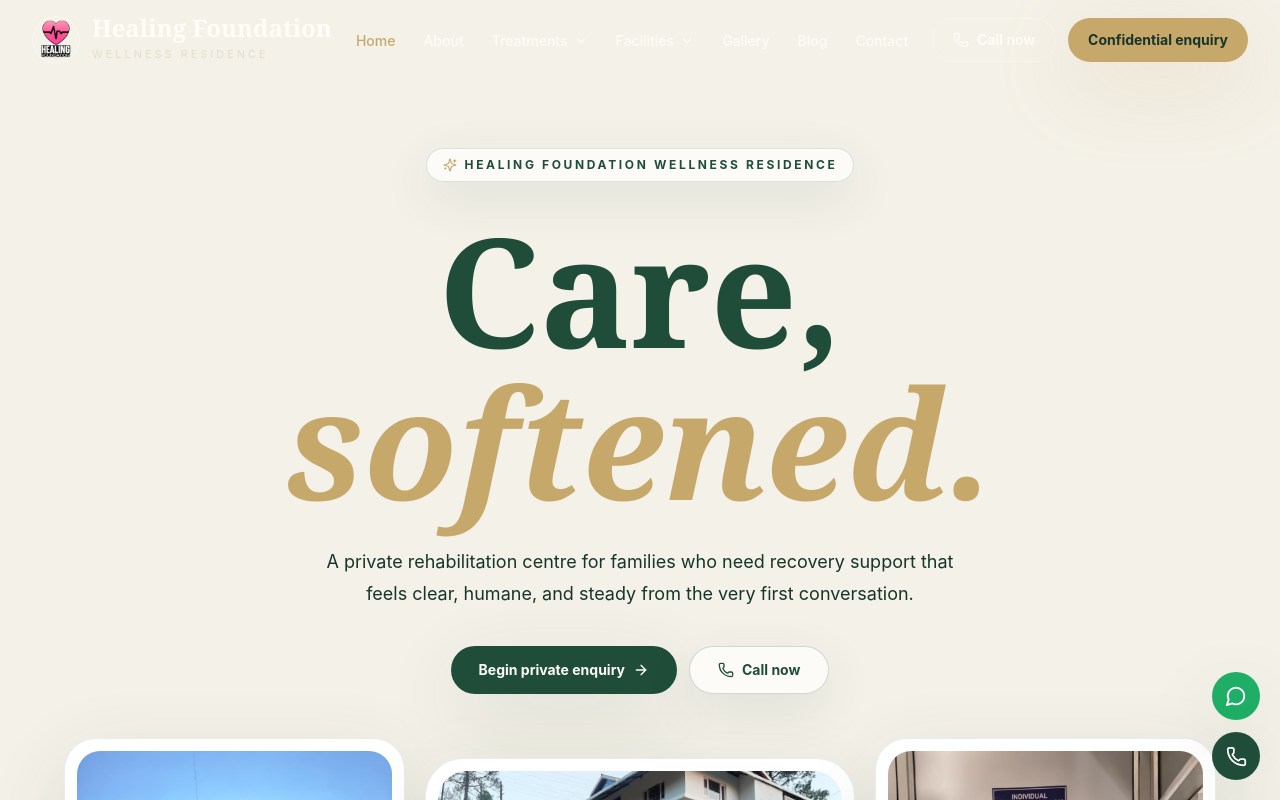
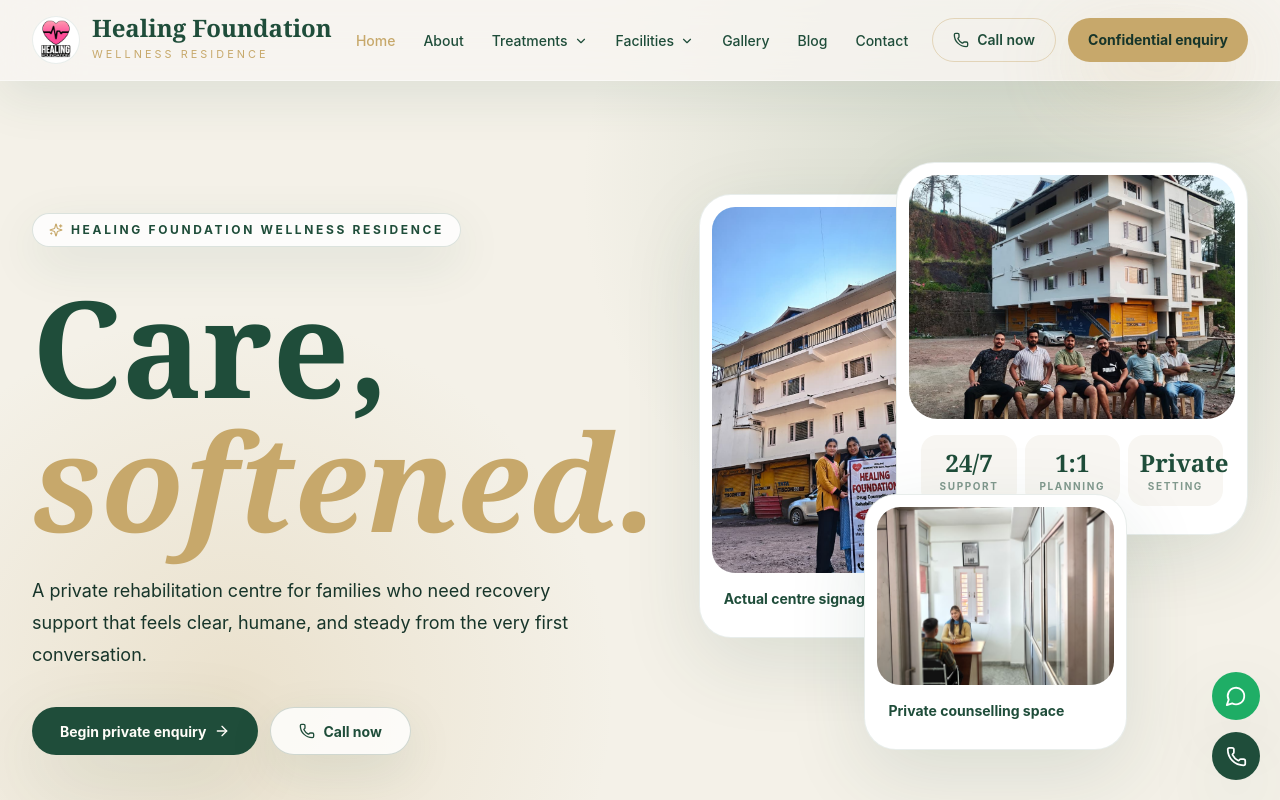
Before and after one commit to xdesignatorx/healing-foundation, a Next.js app: page / in a window 1280 px wide. Shown: the top 800 px of the page. Built offline with nearby package versions, Linux system fonts and the light colour scheme.

Commit message:
Improve Daylight inspired homepage hero

```diff
--- a/app/page.tsx
+++ b/app/page.tsx
@@ -80,28 +80,29 @@
 
   return (
     <>
-      <section className="relative overflow-hidden bg-[#F4F1E8] pt-24 text-ink">
-        <div className="container-pad min-h-screen py-10">
-          <FloatIn className="mx-auto max-w-5xl text-center">
-            <div className="inline-flex items-center gap-2 rounded-full border border-forest/15 bg-white/70 px-4 py-2 text-xs font-bold uppercase tracking-[0.22em] text-forest shadow-card">
+      <section className="relative isolate overflow-hidden bg-[#F4F1E8] pt-24 text-ink">
+        <div className="absolute inset-0 -z-10 bg-[radial-gradient(circle_at_78%_22%,rgba(169,184,164,0.42),transparent_26rem),radial-gradient(circle_at_18%_82%,rgba(199,168,107,0.22),transparent_24rem)]" />
+        <div className="container-pad grid min-h-[calc(100vh-3rem)] gap-10 py-12 lg:grid-cols-[0.88fr_1.12fr] lg:items-center">
+          <FloatIn>
+            <div className="inline-flex items-center gap-2 rounded-full border border-forest/15 bg-white/80 px-4 py-2 text-xs font-bold uppercase tracking-[0.22em] text-forest shadow-card">
               <Sparkles size={14} className="text-gold" />
               Healing Foundation Wellness Residence
             </div>
-            <h1 className="mx-auto mt-8 max-w-5xl font-serif text-6xl font-semibold leading-[0.9] text-forest sm:text-8xl lg:text-[9.5rem]">
+            <h1 className="mt-8 max-w-3xl font-serif text-6xl font-semibold leading-[0.86] text-forest sm:text-8xl lg:text-[8.4rem]">
               Care,
               <span className="block italic text-gold">softened.</span>
             </h1>
-            <p className="mx-auto mt-7 max-w-2xl text-lg leading-8 text-forest/72">
+            <p className="mt-7 max-w-xl text-lg leading-8 text-forest/72">
               A private rehabilitation centre for families who need recovery support that feels clear, humane, and steady from the very first conversation.
             </p>
-            <div className="mt-9 flex flex-col justify-center gap-3 sm:flex-row">
+            <div className="mt-9 flex flex-col gap-3 sm:flex-row">
               <Link href="/contact" className="forest-button">
                 Begin private enquiry
                 <ArrowRight className="ml-2 h-4 w-4" />
               </Link>
               <a
                 href={siteConfig.phoneHref}
-                className="inline-flex h-12 items-center justify-center gap-2 rounded-full border border-forest/20 bg-white/70 px-7 text-sm font-bold text-forest shadow-card transition hover:-translate-y-0.5 hover:border-gold"
+                className="inline-flex h-12 items-center justify-center gap-2 rounded-full border border-forest/20 bg-white/80 px-7 text-sm font-bold text-forest shadow-card transition hover:-translate-y-0.5 hover:border-gold"
               >
                 <Phone size={16} />
                 Call now
@@ -109,29 +110,29 @@
             </div>
           </FloatIn>
 
-          <div className="relative mx-auto mt-14 grid max-w-6xl gap-5 lg:grid-cols-[0.92fr_1.16fr_0.92fr] lg:items-center">
-            <Reveal className="order-2 rounded-[2rem] border border-forest/10 bg-white p-3 shadow-soft lg:order-1 lg:rotate-[-3deg]">
+          <div className="relative min-h-[620px]">
+            <Reveal className="absolute left-0 top-8 w-[58%] rotate-[-4deg] rounded-[2rem] border border-forest/10 bg-white p-3 shadow-soft">
               <div className="relative aspect-[4/5] overflow-hidden rounded-[1.45rem]">
                 <Image
                   src="/images/centre/front-sign.jpeg"
                   alt="Healing Foundation sign outside the centre"
                   fill
                   priority
-                  sizes="(min-width: 1024px) 28vw, 100vw"
+                  sizes="(min-width: 1024px) 32vw, 70vw"
                   className="object-cover"
                 />
               </div>
               <p className="px-3 py-4 text-sm font-bold text-forest">Actual centre signage</p>
             </Reveal>
 
-            <Reveal className="order-1 rounded-[2.4rem] border border-forest/10 bg-white p-3 shadow-soft lg:order-2">
+            <Reveal className="absolute right-0 top-0 w-[64%] rotate-[3deg] rounded-[2.4rem] border border-forest/10 bg-white p-3 shadow-soft">
               <div className="relative aspect-[4/3] overflow-hidden rounded-[1.8rem]">
                 <Image
                   src="/images/centre/exterior-day-team.jpeg"
                   alt="Healing Foundation residence exterior"
                   fill
                   priority
-                  sizes="(min-width: 1024px) 42vw, 100vw"
+                  sizes="(min-width: 1024px) 36vw, 80vw"
                   className="object-cover"
                 />
               </div>
@@ -149,14 +150,14 @@
               </div>
             </Reveal>
 
-            <Reveal className="order-3 rounded-[2rem] border border-forest/10 bg-white p-3 shadow-soft lg:rotate-[3deg]">
-              <div className="relative aspect-[4/5] overflow-hidden rounded-[1.45rem]">
+            <Reveal className="absolute bottom-8 left-[30%] w-[48%] rounded-[2rem] border border-forest/10 bg-white p-3 shadow-soft">
+              <div className="relative aspect-[4/3] overflow-hidden rounded-[1.45rem]">
                 <Image
                   src="/images/centre/counselling-room.jpeg"
                   alt="Private counselling room"
                   fill
                   priority
-                  sizes="(min-width: 1024px) 28vw, 100vw"
+                  sizes="(min-width: 1024px) 27vw, 70vw"
                   className="object-cover"
                 />
               </div>
--- a/components/Header.tsx
+++ b/components/Header.tsx
@@ -20,8 +20,7 @@
     return () => window.removeEventListener("scroll", updateScrolled);
   }, []);
 
-  const isHome = pathname === "/";
-  const transparent = isHome && !scrolled && !open;
+  const transparent = false;
 
   return (
     <header
```
